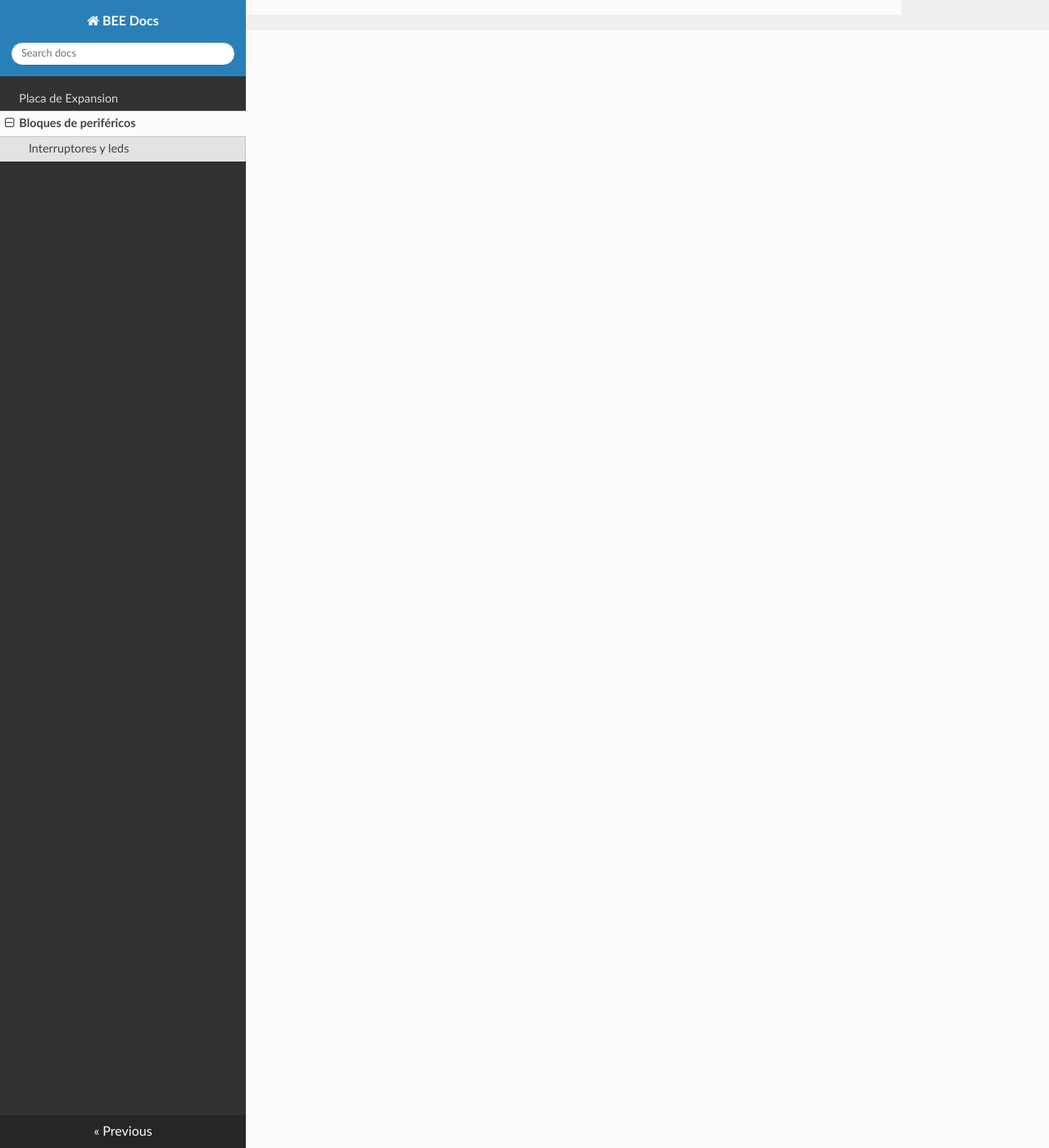
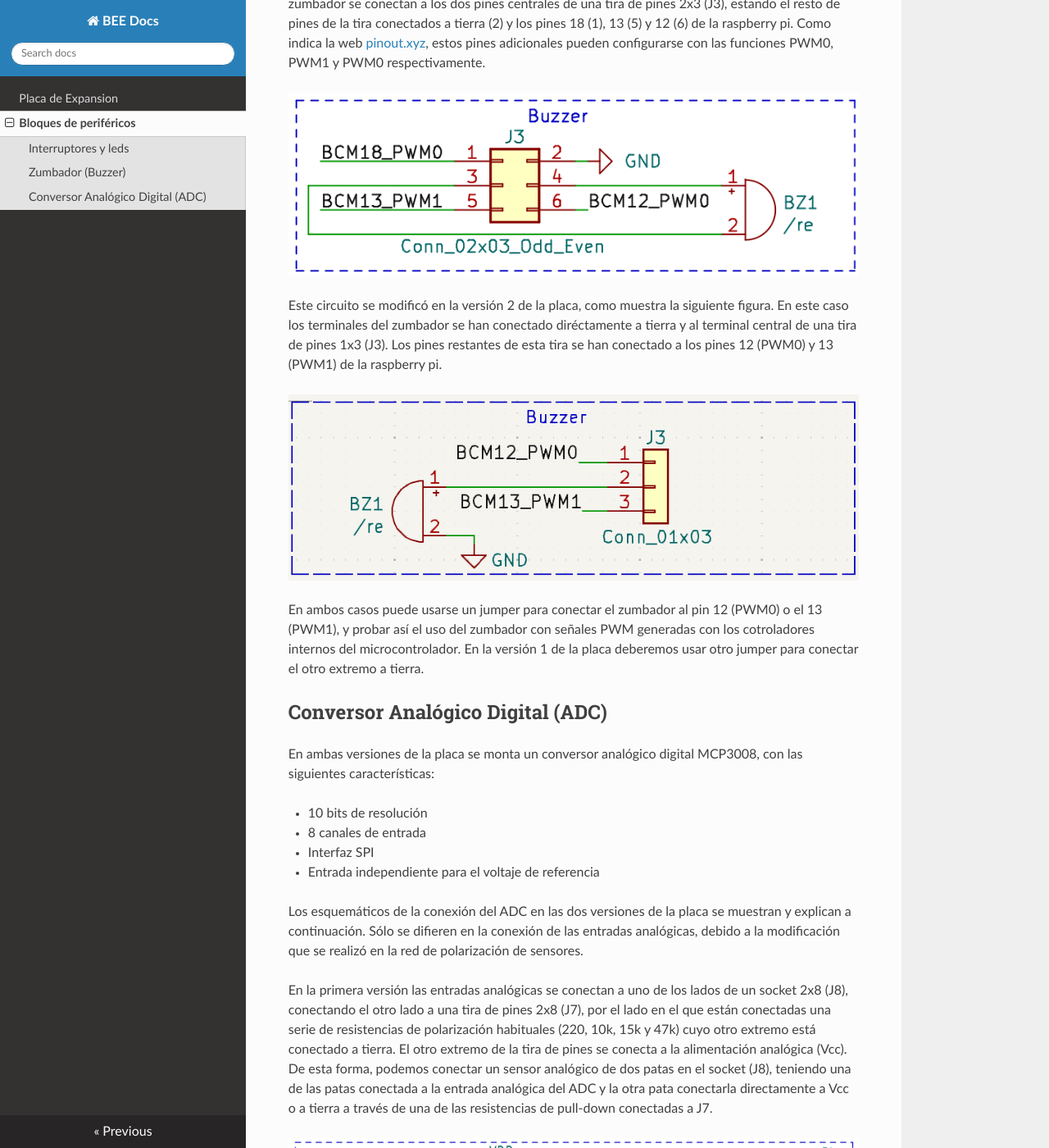
Before and after one commit to tenllado/bee_docs, an MkDocs documentation site: the page built from docs/perifericos.md, in a window 1280 px wide and 1400 px high, scrolled down 1363 px. Shown: the whole window at 82% size. Built offline with MkDocs 1.6.1, drawn with Linux system fonts in a browser that asks for light colours; nearby versions of some CDN libraries; some of the changed text lies outside the part shown.

Commit message:
zumbador, adc y red de polarización

```diff
--- a/docs/perifericos.md
+++ b/docs/perifericos.md
@@ -27,3 +27,88 @@
 será 1). Siempre habrá que tener en cuenta que en los cambios de estado se
 producirán rebotes, debido principalmente a las oscilaciones mecánicas del
 muelle incluido en el pulsador. Estos rebotes pueden ser filtrados por software.
+
+## Zumbador (Buzzer)
+
+Las dos versiones montan el mismo zumbador piezoeléctrico
+([datasheet](https://www.mouser.es/datasheet/2/400/iezoelectronic_buzzer_ps_en-1131915.pdf)).
+La siguiente figura muestra el esquemático del circuito en la versión 1 de la
+placa BEE. Como vemos, los terminales del zumbador se conectan a los dos pines
+centrales de una tira de pines 2x3 (J3), estando el resto de pines de la tira
+conectados a tierra (2) y los pines 18 (1), 13 (5) y 12 (6) de la raspberry pi.
+Como indica la web [pinout.xyz](https://pinout.xyz/), estos pines adicionales
+pueden configurarse con las funciones PWM0, PWM1 y PWM0 respectivamente.
+
+![Esqumático del zumbador en BEE1](img/zumbador_bee_v1.png)
+
+Este circuito se modificó en la versión 2 de la placa, como muestra la siguiente
+figura. En este caso los terminales del zumbador se han conectado diréctamente a
+tierra y al terminal central de una tira de pines 1x3 (J3). Los pines restantes
+de esta tira se han conectado a los pines 12 (PWM0) y 13 (PWM1) de la raspberry
+pi.
+
+![Esqumático del zumbador en BEE2](img/zumbador_bee_v2.png)
+
+En ambos casos puede usarse un jumper para conectar el zumbador al pin 12 (PWM0)
+o el 13 (PWM1), y probar así el uso del zumbador con señales PWM generadas con
+los cotroladores internos del microcontrolador. En la versión 1 de la placa
+deberemos usar otro jumper para conectar el otro extremo a tierra.
+
+## Conversor Analógico Digital (ADC)
+
+En ambas versiones de la placa se monta un conversor analógico digital MCP3008,
+con las siguientes características:
+
+- 10 bits de resolución
+- 8 canales de entrada
+- Interfaz SPI
+- Entrada independiente para el voltaje de referencia
+
+Los esquemáticos de la conexión del ADC en las dos versiones de la placa se
+muestran y explican a continuación. Sólo se difieren en la conexión de las
+entradas analógicas, debido a la modificación que se realizó en la red de
+polarización de sensores.
+
+En la primera versión las entradas analógicas se conectan a uno de los lados de
+un socket 2x8 (J8), conectando el otro lado a una tira de pines 2x8 (J7), por el
+lado en el que están conectadas una serie de resistencias de polarización
+habituales (220, 10k, 15k y 47k) cuyo otro extremo está conectado a tierra. El
+otro extremo de la tira de pines se conecta a la alimentación analógica (Vcc).
+De esta forma, podemos conectar un sensor analógico de dos patas en el socket
+(J8), teniendo una de las patas conectada a la entrada analógica del ADC y la
+otra pata conectarla directamente a Vcc o a tierra a través de una de las
+resistencias de pull-down conectadas a J7.
+
+![Esqumático ADC](img/adc_bee_v1.png)
+
+![Esqumático red de polarización](img/polarizacion_bee_v1.png)
+
+Aunque este circuito permite conectar fácilmente muchos sensores analógicos al
+ADC, teníamos limitaciones de las resistencias a escoger, y no podíamos usar
+resitencias de pull-up. Esto se modificó en la segunda versión de la placa, en
+la que se redefinió la red de polarización para facilitar la conexión serie o
+paralelo de las resistencias incluidas, así como su conexión como conjuto de
+pull-up o pull-down. El esqumático se muestra a continuación:
+
+![Esqumático ADC](img/adc_bee_v2.png)
+
+![Esqumático red de polarización](img/polarizacion_bee_v2.png)
+
+Este circuito está pensado para conectar al ADC fácilmente sensores analógicos
+de dos terminales, donde una de los terminales debe ir conectado directamente a
+GND o Vcc, mientras que el otro debe ir conectado a una resistencia de pull up o
+pull down. La salida del sensor se toma entonces del terminal conectado a la
+resistencia. En estos casos, el sensor se conecta al socket J7, escogiendo la
+posición que lleve a la resistencia que necesitamos, y usando los micro
+interruptores de U3 y U4 para conectar a GND o VCC tanto el sensor como la
+resistencia seleccionada. La salida del sensor estará entonces disponible en la
+tira de pines J15, y podemos usar un cable dupont hembra-hembra para conectarla
+a la entrada del ADC deseada, disponible en J8. Si ninguna de las resistencias
+que hay en el circuito es la resistencia que necesitamos tenemos dos opciones:
+
+- Conectar dos (o más) de las resistencias disponibles en serie o paralelo para
+  obtener la resistencia deseada. Para ello podemos usar las tiras de pines J15
+  y J20, y en algún caso un cable dupont.
+
+- Usar los potenciómetros incluidos en la red de polarización, utilizando un
+  destornillador pequeño para ajustarlo y un multímetro para medir su valor.
```
Also changed, not shown: docs/img/adc_bee_v1.png (added), docs/img/adc_bee_v2.png (added), docs/img/polarizacion_bee_v1.png (added), docs/img/polarizacion_bee_v2.png (added), docs/img/zumbador_bee_v1.png (added), docs/img/zumbador_bee_v2.png (added).
